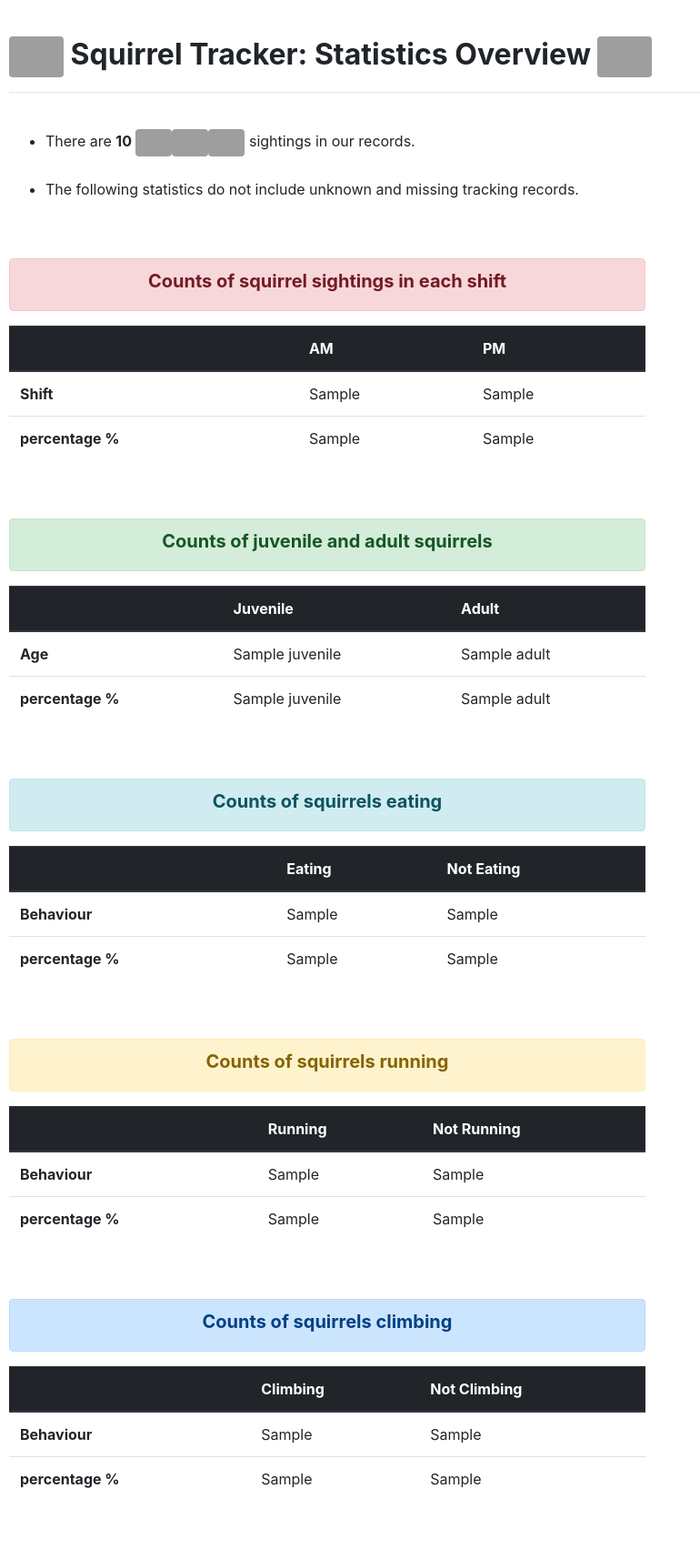
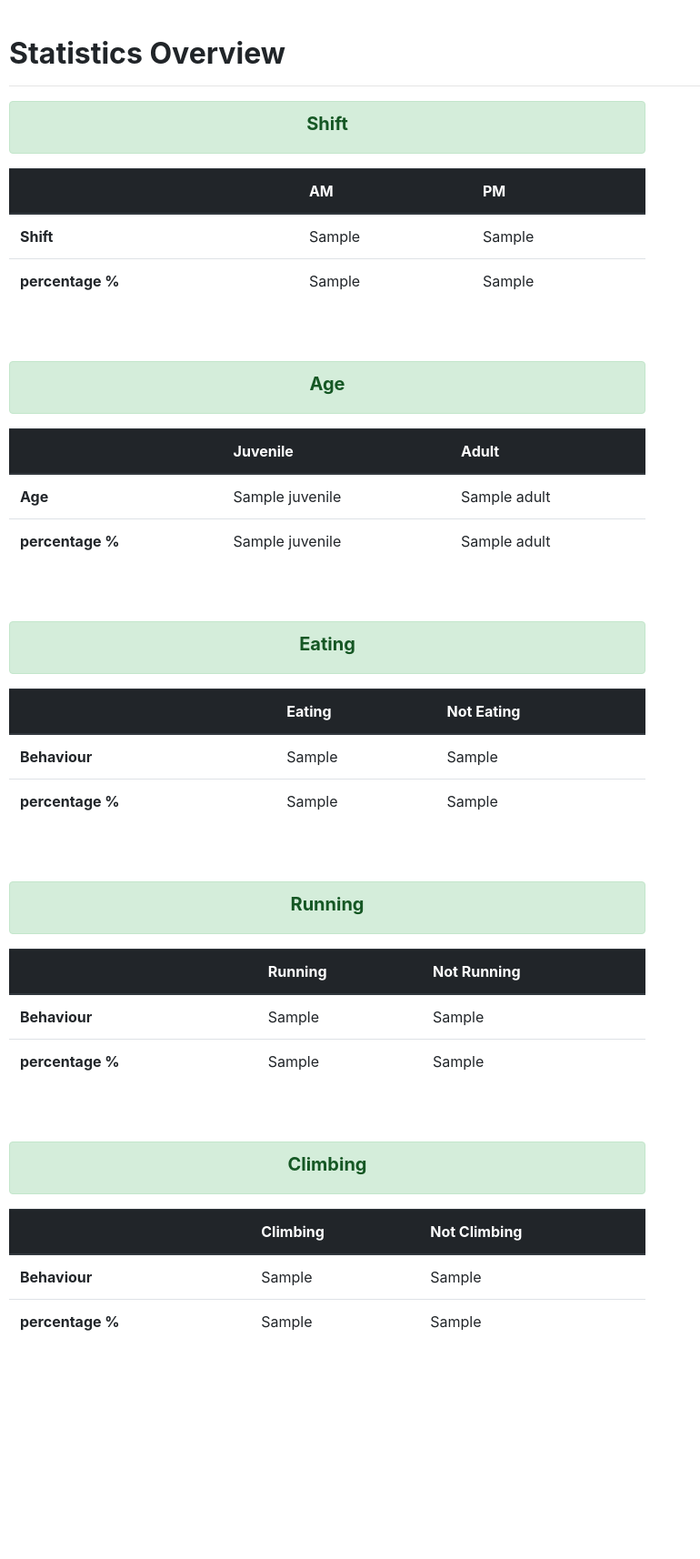
Before and after one commit to Wen-Wen-Columbia/Squirrel_Tracker, a Django app: template sightings/templates/sightings/stats.html in a window 1280 px wide. Shown: the whole page at 91% size, without its empty margins (0-770 px from the left). After the commit the page ends 1463 px from the top, so only its background shows below. Run offline with Django 3.2, Linux system fonts and the light colour scheme; the template is opened without the code that fills it: most values are stand-ins (such as "Sample title", 1, 10 or a date in 2020); some libraries are stand-ins or nearby versions; grey boxes are pictures that could not be loaded.

Commit message:
ui change

```diff
--- a/sightings/templates/sightings/stats.html
+++ b/sightings/templates/sightings/stats.html
@@ -13,21 +13,13 @@
 
 		<p>
 		<br>
-		<strong><h2>  <img src="https://image.flaticon.com/icons/svg/2077/2077173.svg" style="width:60px" class="rounded" alt="..." >       Squirrel Tracker: Statistics Overview       <img src="https://image.flaticon.com/icons/svg/2077/2077173.svg" style="width:60px" class="rounded" alt="..." ></h2></strong>
+		<h2><strong>Statistics Overview</strong></h2>
 		<hr>
-		<ul>
-			<br>
-			<li>There are <strong>{{context.Total}}</strong>  <img src="https://image.flaticon.com/icons/svg/570/570656.svg" style="width:40px" class="rounded" alt="..." ><img src="https://image.flaticon.com/icons/svg/570/570656.svg" style="width:40px" class="rounded" alt="..." ><img src="https://image.flaticon.com/icons/svg/570/570656.svg" style="width:40px" class="rounded" alt="..." >  sightings in our records.</li>
-		<br>
-		<li>The following statistics do not include unknown and missing tracking records.</li>
-		</ul>
 		</p>
-		<br>
-		<br>
                 <div>
                         <table class='table' id="shift_table" style="width: 700px">
-				<div class="alert alert-danger text-center" style="width: 700px" role="alert">
-					<h5><strong> Counts of squirrel sightings in each shift </strong></h5>
+				<div class="alert alert-success text-center" style="width: 700px" role="alert">
+					<h5><strong> Shift  </strong></h5>
                                 </div>
                                 <thead class="thead-dark">
                                          <tr>
@@ -55,7 +47,7 @@
                 <div>
                          <table class="table" id="age_table" style="width: 700px">
 				 <div class="alert alert-success text-center" style="width: 700px" role="alert">
-                                        <h5><strong> Counts of juvenile and adult squirrels </strong></h5>
+                                        <h5><strong> Age </strong></h5>
                                 </div>
 				 <thead class="thead-dark">
                                          <tr>
@@ -82,8 +74,8 @@
 		<br>
                 <div>
 			<table class='table' id="color_table"  style="width: 700px">
-				<div class="alert alert-info text-center" style="width: 700px" role="alert">
-                                        <h5><strong> Counts of squirrels eating </strong></h5>
+				<div class="alert alert-success text-center" style="width: 700px" role="alert">
+                                        <h5><strong> Eating </strong></h5>
                                 </div>
                                 <thead class="thead-dark">
                                          <tr>
@@ -110,10 +102,10 @@
 		<br>
                 <div>
                          <table class='table' id="location_table" style="width: 700px">
-				 <div class="alert alert-warning text-center" style="width: 700px" role="alert">
-                                        <h5><strong> Counts of squirrels running </strong></h5>
-                                </div>
-				 <thead class="thead-dark">
+				 <div class="alert alert-success text-center" style="width: 700px" role="alert">
+                                        <h5><strong> Running </strong></h5>
+                </div>
+				                <thead class="thead-dark">
                                          <tr>
                                                  <th scope='col'></th>
                                                  <th scope='col'>Running</th>
@@ -138,8 +130,8 @@
 		<br>
                 <div>
 			<table class='table' id="runfrom_table" style="width: 700px">
-				<div class="alert alert-primary text-center" style="width: 700px" role="alert">
-					<h5><strong> Counts of squirrels climbing </strong></h5>
+				<div class="alert alert-success text-center" style="width: 700px" role="alert">
+					<h5><strong> Climbing </strong></h5>
 				</div>
 				<thead class="thead-dark">
 					 <tr>
```
Also changed, not shown: sightings/templates/sightings/add.html (+7 -5 lines), sightings/templates/sightings/homepage.html (+6 -6 lines), sightings/templates/sightings/list.html (+3 -4 lines), sightings/templates/sightings/update.html (+6 -4 lines), sightings/image/Welcome.jpg (added), sightings/image/update_logo.png (added), 1 other file.
